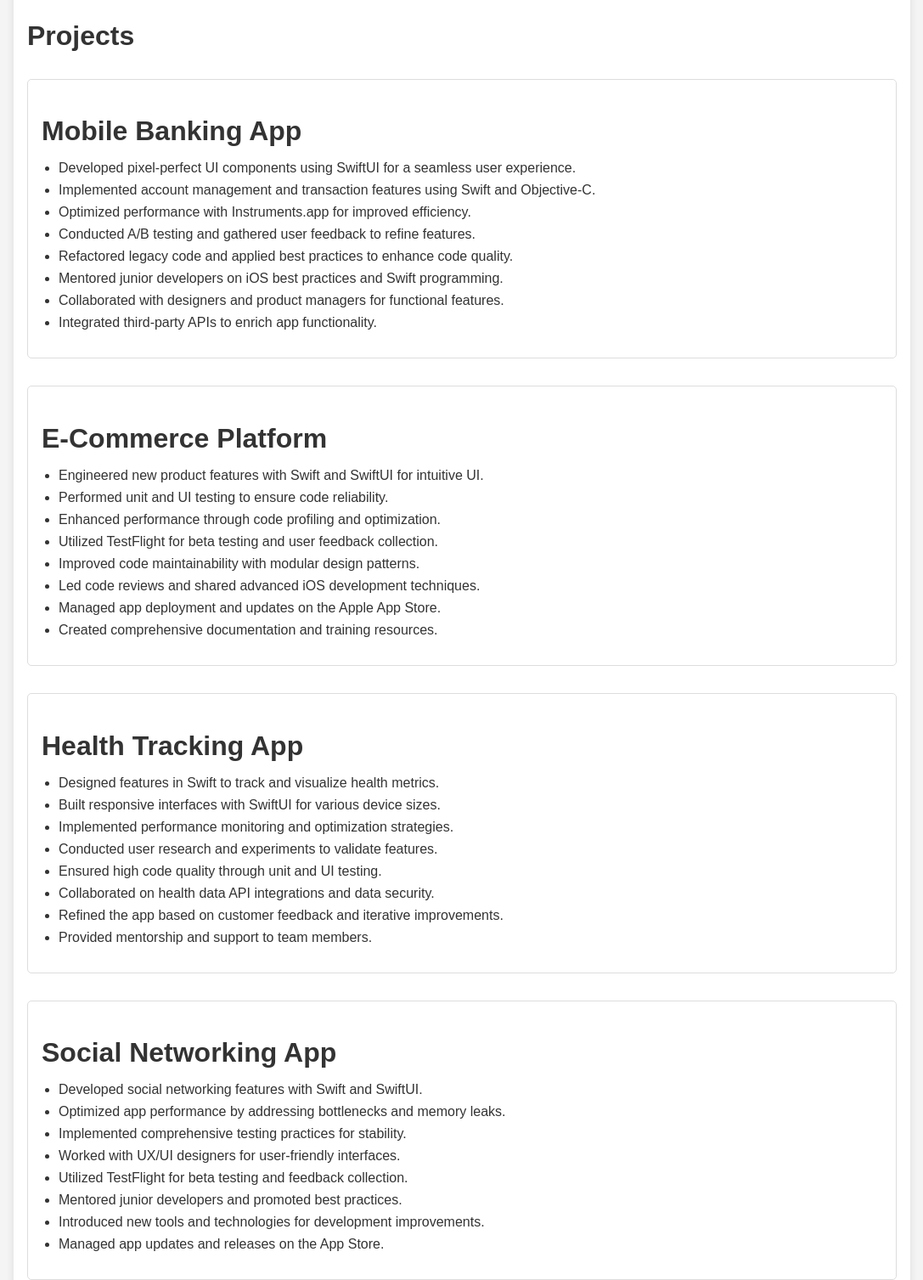
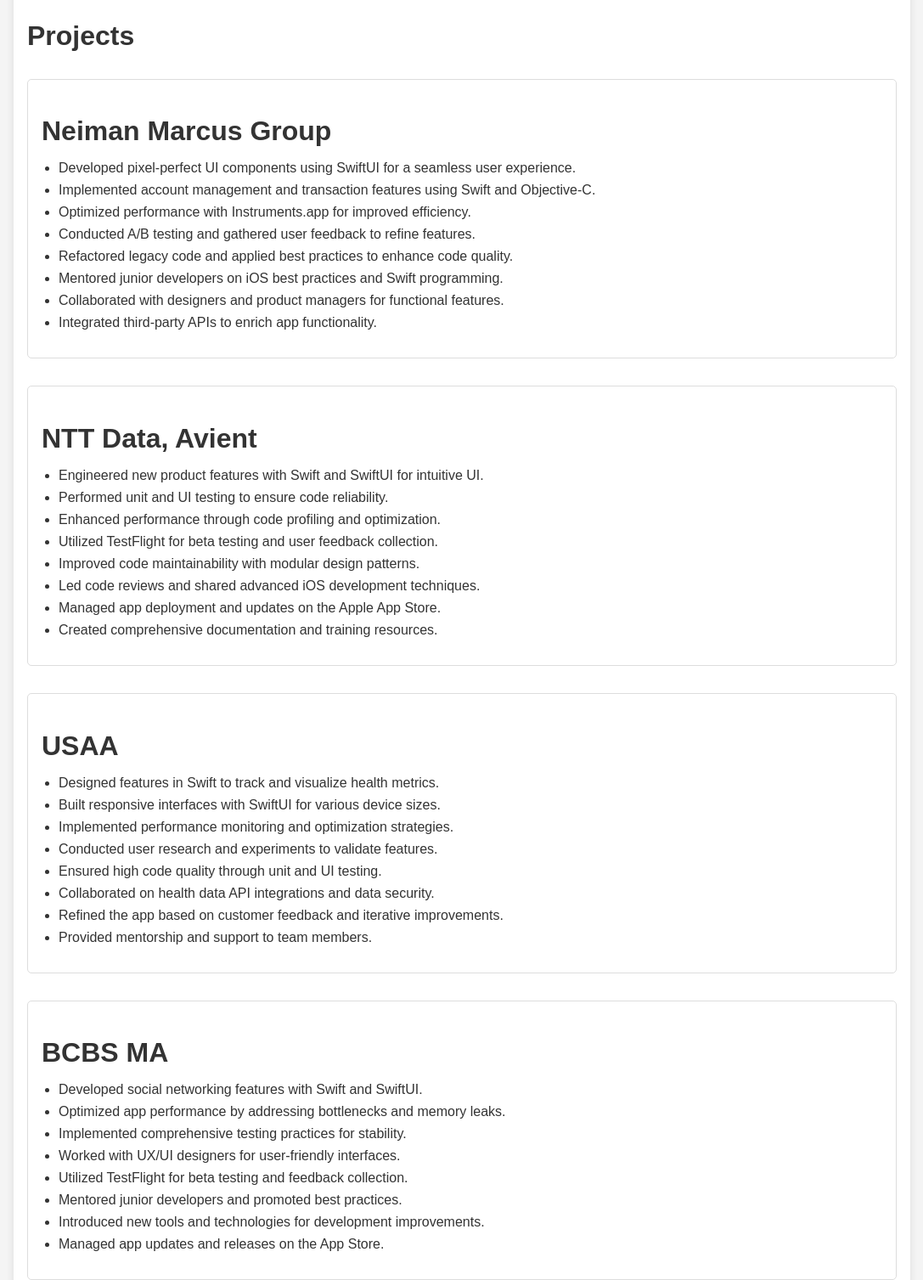
Before and after one commit to varunparashar921/Varun-Resume, a plain HTML site: page index.html in a window 1280 px wide. Shown: the part 322-1829 px from the top of the page at 85% size, without its empty margins (96-1183 px from the left). Drawn offline with Linux system fonts and the light colour scheme.

Commit message:
Update index.html

```diff
--- a/index.html
+++ b/index.html
@@ -83,7 +83,7 @@
 
             <!-- Project 1 -->
             <div class="project">
-                <h2>Mobile Banking App</h2>
+                <h2>Neiman Marcus Group</h2>
                 <ul>
                     <li>Developed pixel-perfect UI components using SwiftUI for a seamless user experience.</li>
                     <li>Implemented account management and transaction features using Swift and Objective-C.</li>
@@ -98,7 +98,7 @@
 
             <!-- Project 2 -->
             <div class="project">
-                <h2>E-Commerce Platform</h2>
+                <h2>NTT Data, Avient</h2>
                 <ul>
                     <li>Engineered new product features with Swift and SwiftUI for intuitive UI.</li>
                     <li>Performed unit and UI testing to ensure code reliability.</li>
@@ -113,7 +113,7 @@
 
             <!-- Project 3 -->
             <div class="project">
-                <h2>Health Tracking App</h2>
+                <h2>USAA</h2>
                 <ul>
                     <li>Designed features in Swift to track and visualize health metrics.</li>
                     <li>Built responsive interfaces with SwiftUI for various device sizes.</li>
@@ -128,7 +128,7 @@
 
             <!-- Project 4 -->
             <div class="project">
-                <h2>Social Networking App</h2>
+                <h2>BCBS MA</h2>
                 <ul>
                     <li>Developed social networking features with Swift and SwiftUI.</li>
                     <li>Optimized app performance by addressing bottlenecks and memory leaks.</li>
@@ -143,7 +143,7 @@
 
             <!-- New Project -->
             <div class="project">
-                <h2>On-Demand Delivery App</h2>
+                <h2>WEX</h2>
                 <ul>
                     <li>Developed features for real-time delivery tracking using Swift.</li>
                     <li>Built responsive UI with SwiftUI for different screen sizes.</li>
```
